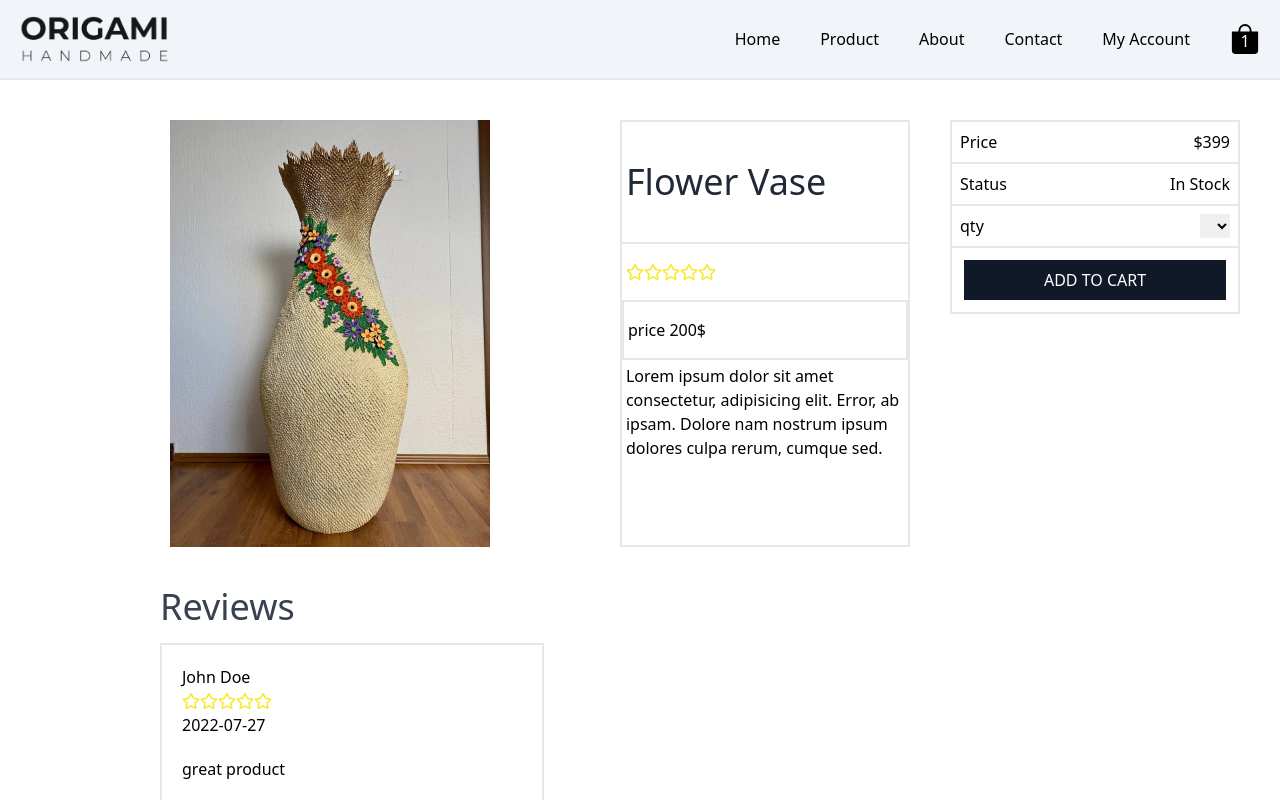
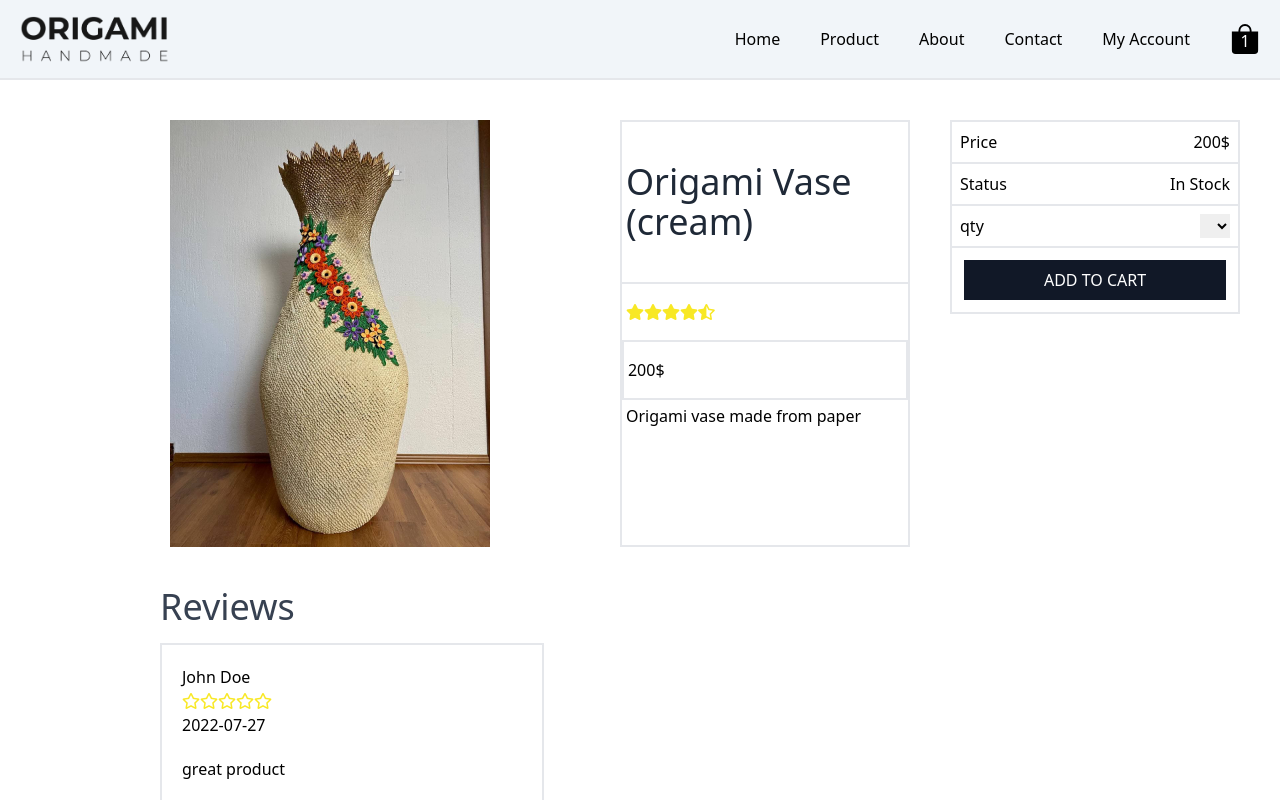
Before and after one commit to fiskryeziu/origamiStack, a React (Create React App) app in the folder frontend/: page /product-details/1 in a window 1280 px wide. Shown: the top 800 px of the page. Built offline with nearby package versions, Linux system fonts and the light colour scheme.

Commit message:
adding mock data (testing)

```diff
--- a/frontend/src/components/Card.jsx
+++ b/frontend/src/components/Card.jsx
@@ -7,7 +7,7 @@ const Card = ({ width, height, product }) => {
   return (
     <div className="flex justify-center">
       <Link
-        to={`/product-details/${product._id}}`}
+        to={`/product-details/${product._id}`}
         className="rounded-lg shadow-lg bg-white max-w-sm m-2"
       >
         <img
--- a/frontend/src/pages/HomeScreen.jsx
+++ b/frontend/src/pages/HomeScreen.jsx
@@ -5,11 +5,6 @@ import { Link } from "react-router-dom";
 import Card from "../components/Card";
 import section from "../assets/images/section.jpg";
 import Carousel from "../components/Carousel";
-import origamivase from "../assets/images/origamivase.jpg";
-import origami2 from "../assets/images/origami2.jpg";
-import origami3 from "../assets/images/origami3.jpg";
-import origami4 from "../assets/images/origami4.jpg";
-import origami5 from "../assets/images/origami5.jpg";
 import products from "../product.js";
 
 const HomeScreen = () => {
--- a/frontend/src/pages/ProductScreen.jsx
+++ b/frontend/src/pages/ProductScreen.jsx
@@ -2,11 +2,7 @@ import React, { useState } from "react";
 import Card from "../components/Card";
 import Footer from "../components/Footer";
 import NavBar from "../components/NavBar";
-import origamivase from "../assets/images/origamivase.jpg";
-import origami2 from "../assets/images/origami2.jpg";
-import origami3 from "../assets/images/origami3.jpg";
-import origami4 from "../assets/images/origami4.jpg";
-import origami5 from "../assets/images/origami5.jpg";
+import products from "../product";
 
 const ProductScreen = () => {
   const [value, setValue] = useState(0);
@@ -38,12 +34,14 @@ const ProductScreen = () => {
             </button>
           </div>
           <div className="flex flex-row justify-center items-center flex-wrap">
-            <Card width={200} height={300} image={origamivase} />
-            <Card width={200} height={300} image={origami2} />
-            <Card width={200} height={300} image={origami3} />
-            <Card width={200} height={300} image={origami4} />
-            <Card width={200} height={300} image={origami5} />
-            <Card width={200} height={300} image={origami2} />
+            {products.map((product) => (
+              <Card
+                key={product._id}
+                width={200}
+                height={300}
+                product={product}
+              />
+            ))}
           </div>
         </div>
         <nav aria-label="Page navigation example" className="m-10">
--- a/frontend/src/pages/SingleProduct.jsx
+++ b/frontend/src/pages/SingleProduct.jsx
@@ -1,10 +1,14 @@
 import React from "react";
 import Footer from "../components/Footer";
 import NavBar from "../components/NavBar";
-import origamivase from "../assets/images/origamivase.jpg";
 import Rating from "../components/Rating";
-
+import products from "../product";
+import { useParams } from "react-router-dom";
+//mongoDB tash
 const SingleProduct = () => {
+  const params = useParams();
+  const productId = params.id;
+  const product = products.find((item) => item._id === productId);
   return (
     <>
       <NavBar />
@@ -13,26 +17,22 @@ const SingleProduct = () => {
         {/* col1  */}
         <div className="flex  w-full md:w-1/2 justify-center">
           <div className="max-w-xs">
-            <img src={origamivase} alt="" />
+            <img src={product.image} alt="" />
           </div>
         </div>
         {/* col2  */}
         <div className="flex w-full md:w-1/4 flex-col border-2 mr-10">
           <div className="py-10 px-1">
-            <h1 className="text-4xl text-gray-800">Flower Vase</h1>
+            <h1 className="text-4xl text-gray-800">{product.name}</h1>
           </div>
           <div className="py-4 border-t-2 flex items-center px-1">
-            <Rating />
+            <Rating value={product.rating} />
           </div>
           <div className="py-4 border-2 flex items-center px-1">
-            <h1>price 200$</h1>
+            <h1>{product.price}$</h1>
           </div>
           <div className="p-1">
-            <p>
-              Lorem ipsum dolor sit amet consectetur, adipisicing elit. Error,
-              ab ipsam. Dolore nam nostrum ipsum dolores culpa rerum, cumque
-              sed.
-            </p>
+            <p>{product.description}</p>
           </div>
         </div>
 
@@ -40,11 +40,11 @@ const SingleProduct = () => {
         <div className="flex w-full md:w-1/4 flex-col">
           <div className="flex justify-between border-2 p-2 flex-col lg:flex-row">
             <p>Price</p>
-            <p>$399</p>
+            <p>{product.price}$</p>
           </div>
           <div className="flex justify-between border-x-2 p-2 border-b-2 flex-col lg:flex-row">
             <p>Status</p>
-            <p>In Stock</p>
+            <p>{product.countInStock > 0 ? "In Stock" : "Out of stock"}</p>
           </div>
           <div className="flex justify-between border-x-2 p-2 flex-col lg:flex-row">
             <p>qty</p>
@@ -57,7 +57,10 @@ const SingleProduct = () => {
             </select>
           </div>
           <div className="border-2 p-3 flex justify-center">
-            <button className="bg-gray-900 text-white w-full py-2 hover:brightness-125">
+            <button
+              className="bg-gray-900 text-white w-full py-2 hover:brightness-125"
+              disabled={product.countInStock === 0}
+            >
               ADD TO CART
             </button>
           </div>
```
